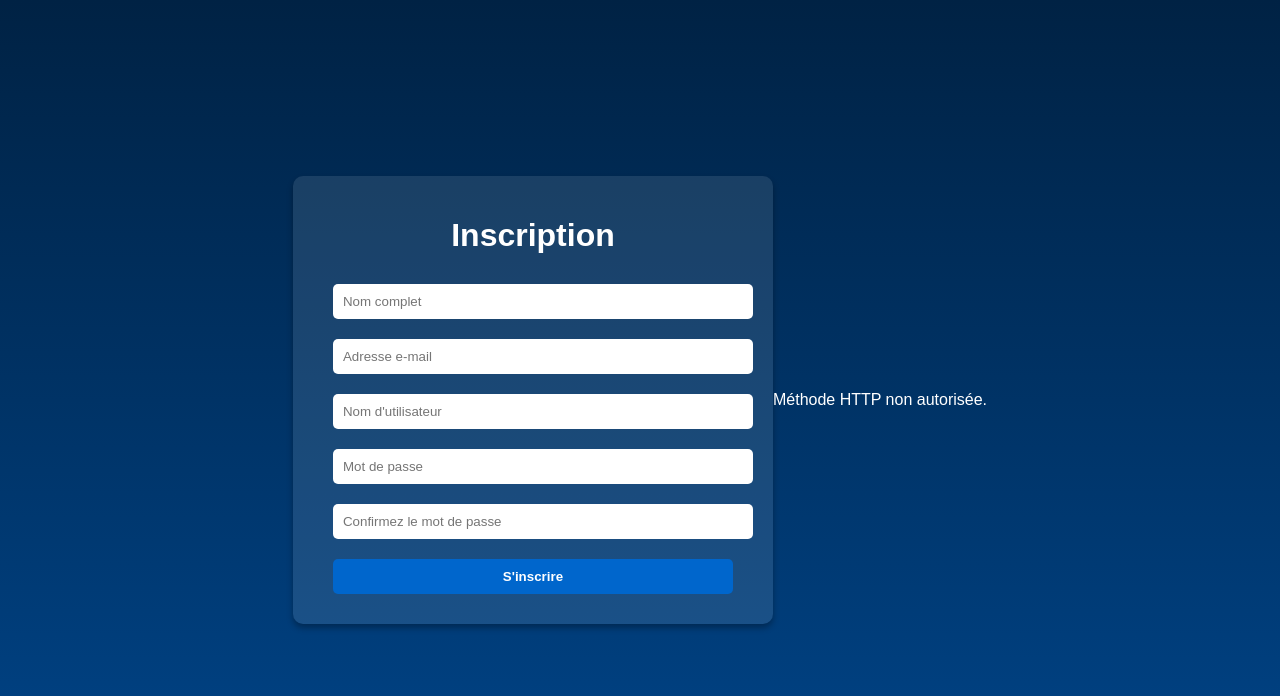
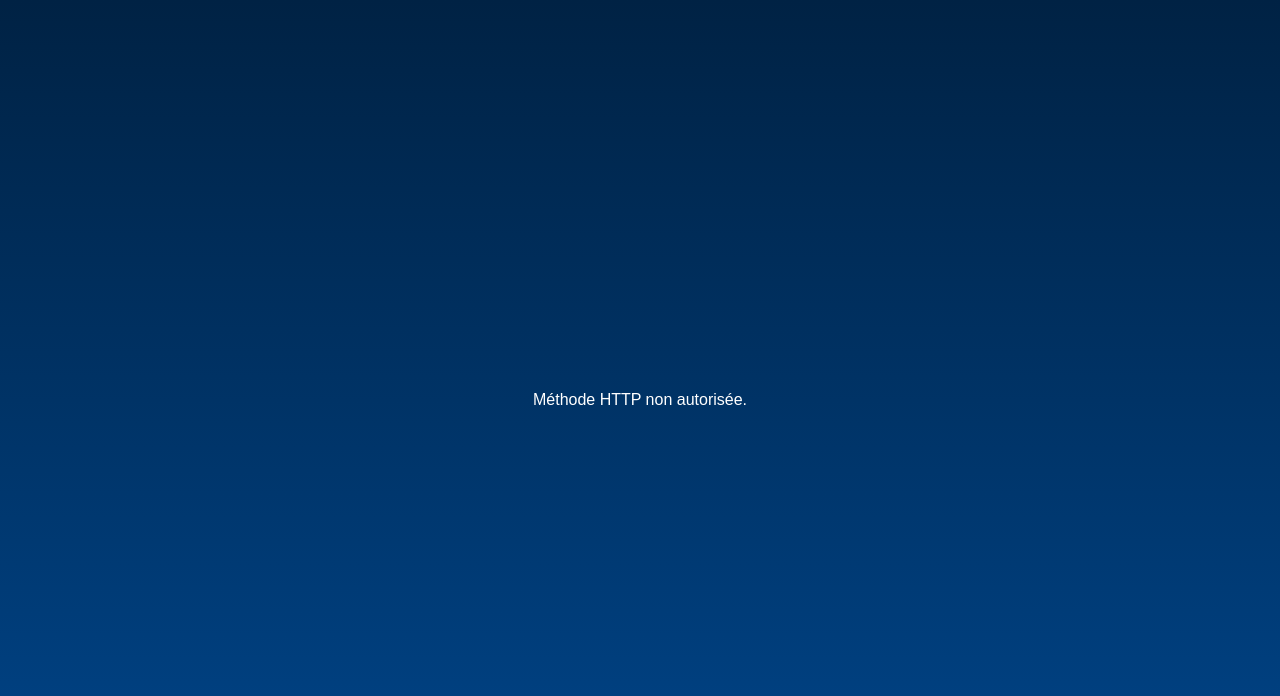
Before and after one commit to GIT-Projet/GIT_Projet, a PHP site: page /backend/auth/register.php in a window 1280 px wide. Shown: the top 696 px of the page. Run offline with PHP 8.4, Linux system fonts and the light colour scheme; data that the repository does not hold is empty; some libraries are stand-ins or nearby versions.

Commit message:
modification de request pour le css

```diff
--- a/backend/auth/register.php
+++ b/backend/auth/register.php
@@ -56,19 +56,6 @@
             text-align: center;
         }
     </style>
-</head>
-<body>
-    <div class="container">
-        <h1>Inscription</h1>
-        <form method="POST" action="">
-            <input type="text" name="fullname" placeholder="Nom complet" required>
-            <input type="email" name="email" placeholder="Adresse e-mail" required>
-            <input type="text" name="username" placeholder="Nom d'utilisateur" required>
-            <input type="password" name="password" placeholder="Mot de passe" required>
-            <input type="password" name="confirm_password" placeholder="Confirmez le mot de passe" required>
-            <input type="submit" value="S'inscrire">
-        </form>
-    </div>
 </body>
 </html>
 
```
